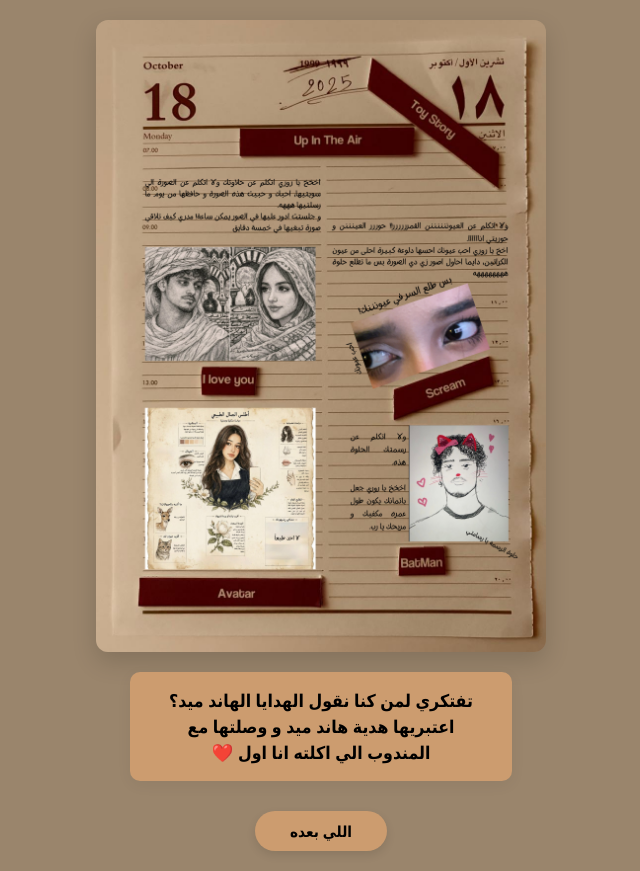
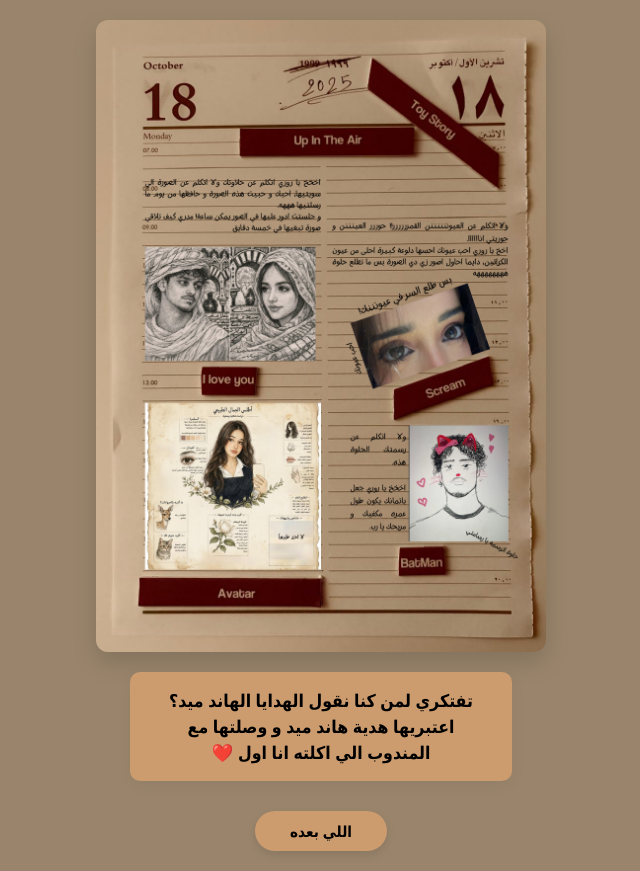
Before and after one commit to abdlhmeedweb8/main-website, a plain HTML site: page page3.html in a window 1280 px wide. Shown: the whole page, without its empty margins (319-959 px from the left). Drawn offline with Linux system fonts and the light colour scheme.

Commit message:
page3.html

```diff
--- a/page3.html
+++ b/page3.html
@@ -102,7 +102,7 @@
     <div class="main-container">
 
         <div class="image-box">
-            <img src="rory.png" alt="Memory">
+            <img src="rory2.png" alt="Memory">
         </div>
 
         <div class="small-comment-box">
```
